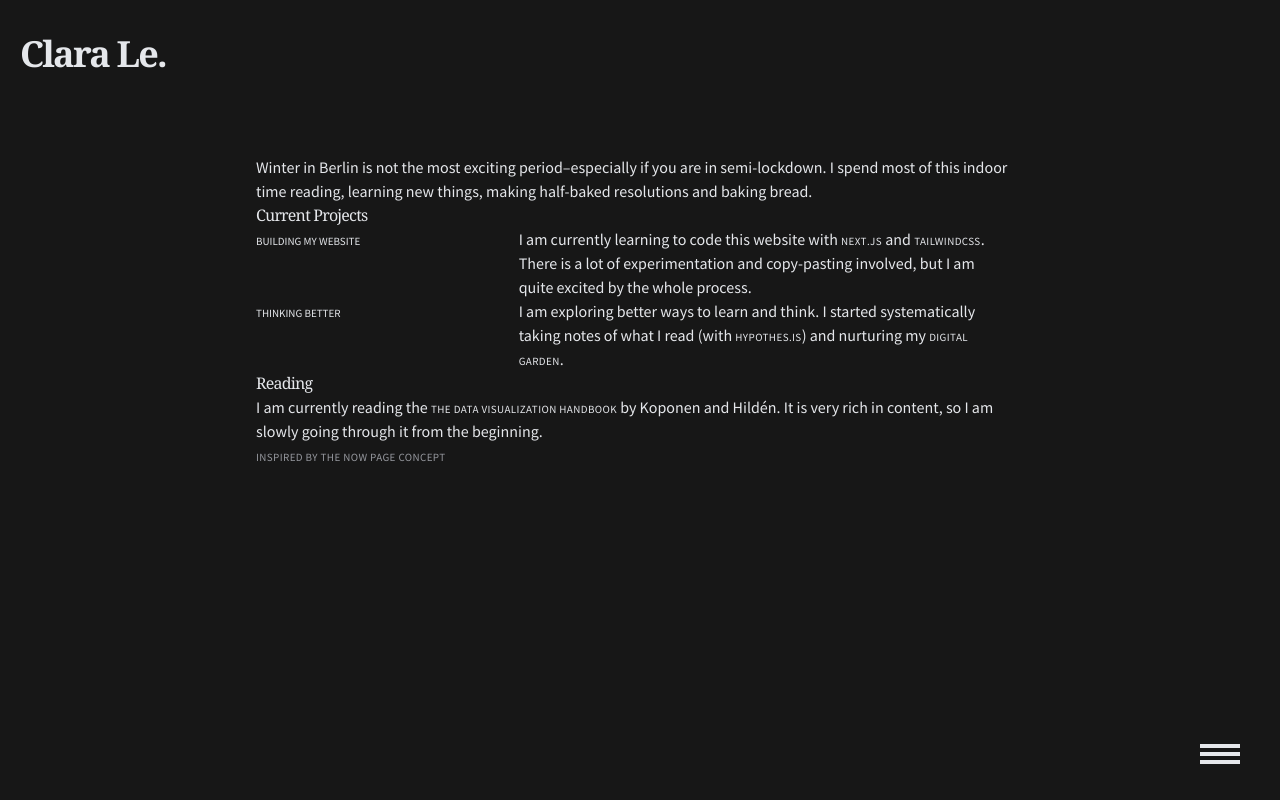
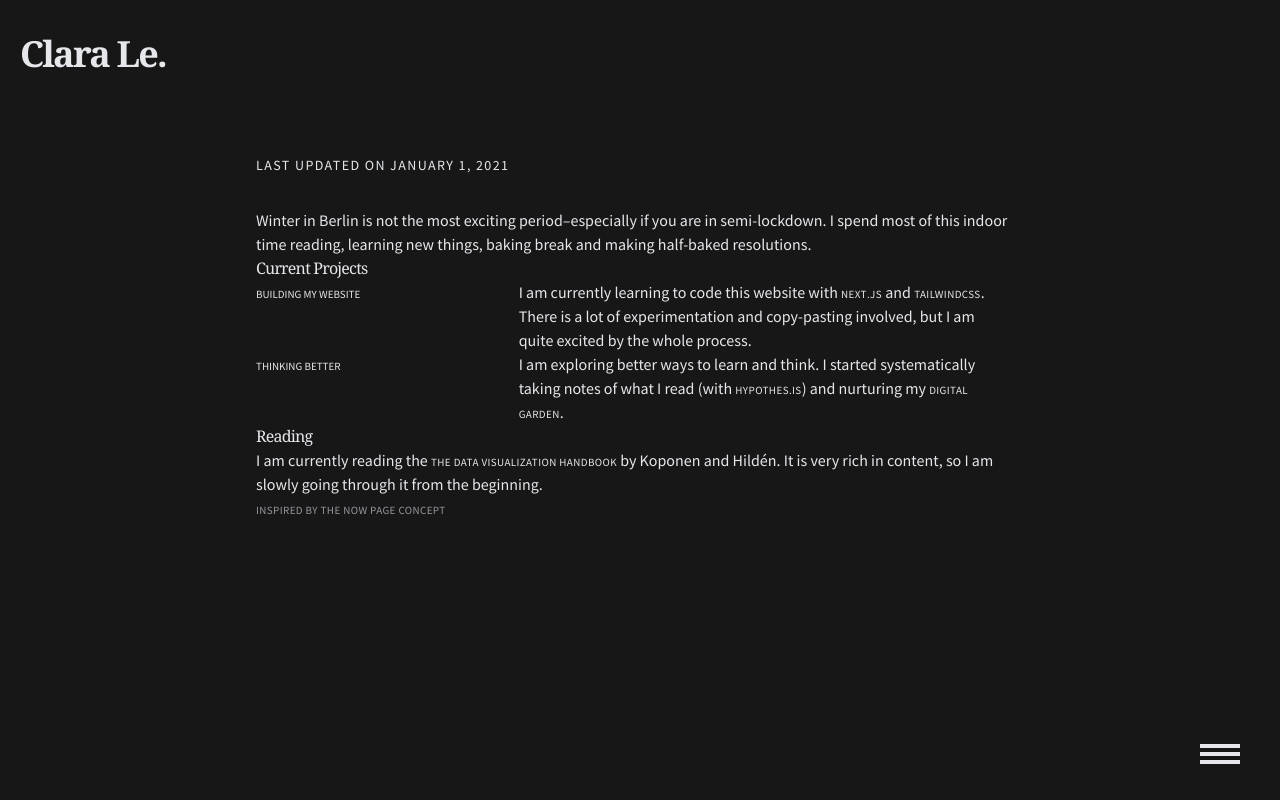
Before and after one commit to hgcl/clara-website, a Next.js app: page /now in a window 1280 px wide. Shown: the top 800 px of the page. Built offline with nearby package versions, Linux system fonts and the light colour scheme; a web font is replaced by a local one; what @tailwindcss/typography would draw is missing.

Commit message:
Add DatePost component to pages

```diff
--- /dev/null
+++ b/components/DatePost.js
@@ -0,0 +1,9 @@
+import DateFormatter from "./date-formatter";
+
+export default function DatePost({ dateString, lastUpdated }) {
+  return (
+    <div className="text-sm tracking-widest uppercase mb-8">
+      {lastUpdated ? 'Last updated on' : 'Published on'} <DateFormatter dateString={dateString} />
+    </div>
+  );
+}
--- a/components/Menu.js
+++ b/components/Menu.js
@@ -42,9 +42,6 @@ const Menu = () => (
           <li onClick={close}>
             <Link href="https://clarasbooks.vercel.app/">Reading</Link>
           </li>
-          <li onClick={close}>
-            <Link href="https://www.etsy.com/shop/lifeundercontrol/">Etsy</Link>
-          </li>
         </ul>
       </div>
     )}
--- a/components/post-header.js
+++ b/components/post-header.js
@@ -1,5 +1,6 @@
 // import Avatar from './avatar';
-import DateFormatter from "./date-formatter";
+// import DateFormatter from "./date-formatter";
+import DatePost from "./DatePost";
 // import CoverImage from './cover-image'
 import PostTitle from "./post-title";
 
@@ -19,12 +20,12 @@ export default function PostHeader({ title, coverImage, date, author }) {
       {/* <div className="mb-8 md:mb-16 sm:mx-0">
         <CoverImage title={title} src={coverImage} />
       </div> */}
-      <div className="max-w-2xl mx-auto">
+      <div className="max-w-3xl mx-auto">
         {/* <div className="block md:hidden mb-6">
           <Avatar name={author.name} picture={author.picture} />
         </div> */}
         <div className="mb-6 text-lg">
-          <DateFormatter dateString={date} />
+          <DatePost dateString={date} />
         </div>
       </div>
     </header>
--- a/pages/now.js
+++ b/pages/now.js
@@ -4,6 +4,7 @@ import Container from "../components/container";
 import markdownStyles from "../components/markdown-styles.module.css";
 import Link from "../components/link";
 import TopicTwoColumns from "../components/TopicTwoColumns";
+import DatePost from "../components/DatePost";
 
 export default function Now({}) {
   return (
@@ -14,12 +15,12 @@ export default function Now({}) {
           <div
             className={`${markdownStyles["markdown"]} prose prose-lg lg:prose-xl max-w-3xl mx-auto`}
           >
-            {/* TODO add date updated */}
+            <DatePost dateString="2021-01-01 17:04:10" lastUpdated />
             <p>
               Winter in Berlin is not the most exciting period–especially if you
               are in semi-lockdown. I spend most of this indoor time reading,
-              learning new things, making half-baked resolutions and baking
-              bread.
+              learning new things, baking break and making half-baked
+              resolutions.
             </p>
             <h2>Current projects</h2>
             <TopicTwoColumns topic="Building my website">
```
